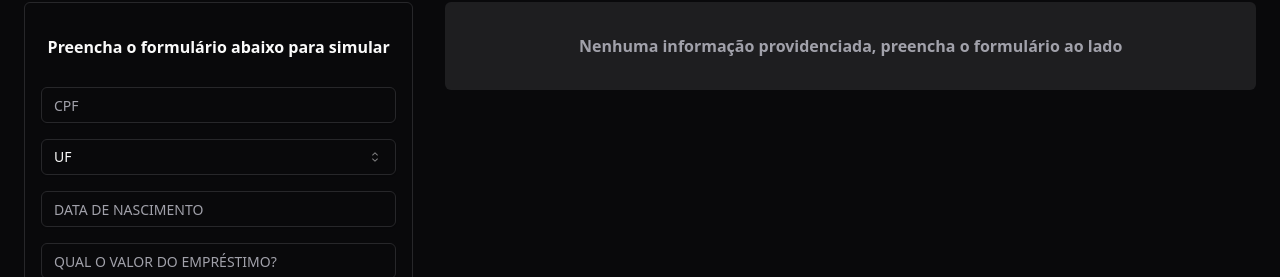
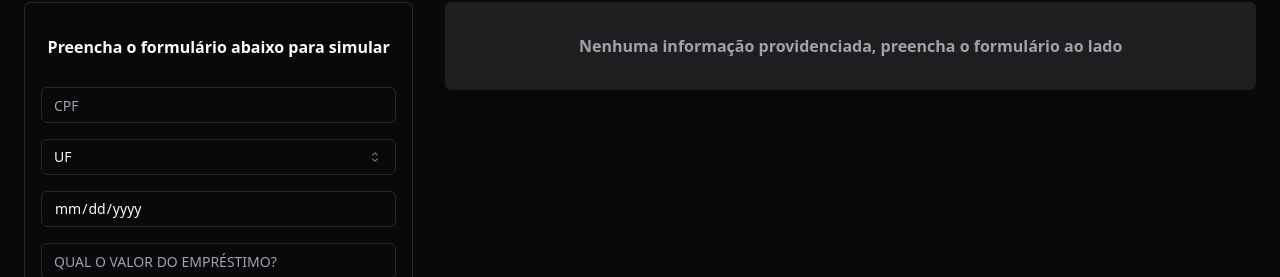
Before and after one commit to rodrigomsrocha/desafio-letalk, a React (Vite) app in the folder web/: page / in a window 1280 px wide. Shown: the part 174-451 px from the top of the page. Built offline with nearby package versions, Linux system fonts and the light colour scheme.

Commit message:
application done

```diff
--- a/web/package.json
+++ b/web/package.json
@@ -10,8 +10,10 @@
     "preview": "vite preview"
   },
   "dependencies": {
+    "@hookform/resolvers": "^3.9.0",
     "@phosphor-icons/react": "^2.1.7",
     "@radix-ui/react-icons": "^1.3.0",
+    "@radix-ui/react-label": "^2.1.0",
     "@radix-ui/react-popover": "^1.1.1",
     "@radix-ui/react-select": "^2.1.1",
     "@radix-ui/react-slot": "^1.1.0",
@@ -21,8 +23,10 @@
     "react": "^18.3.1",
     "react-day-picker": "^8.10.1",
     "react-dom": "^18.3.1",
+    "react-hook-form": "^7.52.2",
     "tailwind-merge": "^2.4.0",
-    "tailwindcss-animate": "^1.0.7"
+    "tailwindcss-animate": "^1.0.7",
+    "zod": "^3.23.8"
   },
   "devDependencies": {
     "@rocketseat/eslint-config": "^2.2.2",
--- a/web/src/app.tsx
+++ b/web/src/app.tsx
@@ -28,6 +28,7 @@
   const [totalFee, setTotalFee] = useState(0)
 
   function handleLoanSimulationInformation(data: LoanSimulationFormType) {
+    setTotalFee(0)
     setLoanSimulationInformation(data)
 
     const newLoan = []
@@ -36,7 +37,7 @@
 
       newLoan.push({
         value: i,
-        fee: i * 0.01,
+        fee: i * (data.uf / 100),
         adjustedValue,
         portion: i > data.portion ? data.portion : adjustedValue,
       })
--- a/web/src/components/loan-form/index.tsx
+++ b/web/src/components/loan-form/index.tsx
@@ -1,5 +1,8 @@
-import { FormEvent } from 'react'
+import { zodResolver } from '@hookform/resolvers/zod'
+import { useForm } from 'react-hook-form'
+import { z } from 'zod'
 import { Button } from '../ui/button'
+import { Form, FormControl, FormField, FormItem, FormMessage } from '../ui/form'
 import { Input } from '../ui/input'
 import {
   Select,
@@ -21,35 +24,75 @@
   handleLoanSimulationInformation: (data: LoanSimulationFormType) => void
 }
 
+const formSchema = z
+  .object({
+    cpf: z
+      .string({ message: 'CPF requerido.' })
+      .min(11, 'CPF Inválido')
+      .max(11, 'CPF Inválido'),
+    uf: z.string({ message: 'UF requerido.' }),
+    dateBirth: z.string({ message: 'Data de nascimento requerida.' }).date(),
+    value: z.coerce
+      .number({ message: 'Valor requerido.' })
+      .positive()
+      .min(50000, 'Empréstimo mínimo de R$ 50.000.'),
+    portion: z.coerce
+      .number({ message: 'Valor da parcela requerida.' })
+      .positive(),
+  })
+  // portion needs to be at least 1% of the value the user inserts
+  .refine((data) => data.portion >= data.value * 0.01, {
+    message: 'A parcela deve ser no mínimo 1% do valor do empréstimo',
+    path: ['portion'],
+  })
+
 export function LoanForm({ handleLoanSimulationInformation }: LoanFormProps) {
-  function onSimulationSubmit(event: FormEvent<HTMLFormElement>) {
-    event.preventDefault()
-    const data = new FormData(event.currentTarget)
+  const form = useForm<z.infer<typeof formSchema>>({
+    resolver: zodResolver(formSchema),
+  })
 
+  function onSimulationSubmit(values: z.infer<typeof formSchema>) {
     const loanSimulationInformation = {
-      cpf: data.get('cpf') as string,
-      uf: Number(data.get('uf')),
-      dateBirth: data.get('date-birth') as string,
-      value: Number(data.get('value')),
-      portion: Number(data.get('portion')),
+      ...values,
+      uf: Number(values.uf),
     }
 
     handleLoanSimulationInformation(loanSimulationInformation)
-
-    event.currentTarget.reset()
   }
 
   return (
+    <Form {...form}>
       <form
-      onSubmit={onSimulationSubmit}
+        onSubmit={form.handleSubmit(onSimulationSubmit)}
         className="space-y-7 px-4 py-8 border border-1 rounded-md shadow-box"
       >
         <p className="font-bold text-center">
           Preencha o formulário abaixo para simular
         </p>
         <div className="flex flex-col gap-4">
-        <Input name="cpf" type="text" placeholder="CPF" />
-        <Select name="uf">
+          <FormField
+            control={form.control}
+            name="cpf"
+            render={({ field }) => (
+              <FormItem>
+                <FormControl>
+                  <Input placeholder="CPF" {...field} />
+                </FormControl>
+                <FormMessage />
+              </FormItem>
+            )}
+          />
+          <FormField
+            control={form.control}
+            name="uf"
+            render={({ field }) => (
+              <FormItem>
+                <FormControl>
+                  <Select
+                    name="uf"
+                    onValueChange={field.onChange}
+                    defaultValue={field.value}
+                  >
                     <SelectTrigger className="w-full">
                       <SelectValue placeholder="UF" />
                     </SelectTrigger>
@@ -60,21 +103,67 @@
                       <SelectItem value="1.1">Espirito Santo</SelectItem>
                     </SelectContent>
                   </Select>
-        <Input name="date-birth" type="text" placeholder="DATA DE NASCIMENTO" />
+                </FormControl>
+                <FormMessage />
+              </FormItem>
+            )}
+          />
+
+          <FormField
+            control={form.control}
+            name="dateBirth"
+            render={({ field }) => (
+              <FormItem>
+                <FormControl>
                   <Input
+                    type="date"
+                    placeholder="DATA DE NASCIMENTO"
+                    {...field}
+                  />
+                </FormControl>
+                <FormMessage />
+              </FormItem>
+            )}
+          />
+          <FormField
+            control={form.control}
             name="value"
-          type="text"
+            render={({ field }) => (
+              <FormItem>
+                <FormControl>
+                  <Input
+                    min={0}
+                    type="number"
                     placeholder="QUAL O VALOR DO EMPRÉSTIMO?"
+                    {...field}
                   />
+                </FormControl>
+                <FormMessage />
+              </FormItem>
+            )}
+          />
+          <FormField
+            control={form.control}
+            name="portion"
+            render={({ field }) => (
+              <FormItem>
+                <FormControl>
                   <Input
-          name="portion"
-          type="text"
+                    min={0}
+                    type="number"
                     placeholder="QUAL O VALOR DESEJA PAGAR POR MÊS?"
+                    {...field}
+                  />
+                </FormControl>
+                <FormMessage />
+              </FormItem>
+            )}
           />
         </div>
         <Button className="w-full" type="submit">
           SIMULAR
         </Button>
       </form>
+    </Form>
   )
 }
--- /dev/null
+++ b/web/src/components/ui/form.tsx
@@ -0,0 +1,176 @@
+import * as React from "react"
+import * as LabelPrimitive from "@radix-ui/react-label"
+import { Slot } from "@radix-ui/react-slot"
+import {
+  Controller,
+  ControllerProps,
+  FieldPath,
+  FieldValues,
+  FormProvider,
+  useFormContext,
+} from "react-hook-form"
+
+import { cn } from "@/lib/utils"
+import { Label } from "@/components/ui/label"
+
+const Form = FormProvider
+
+type FormFieldContextValue<
+  TFieldValues extends FieldValues = FieldValues,
+  TName extends FieldPath<TFieldValues> = FieldPath<TFieldValues>
+> = {
+  name: TName
+}
+
+const FormFieldContext = React.createContext<FormFieldContextValue>(
+  {} as FormFieldContextValue
+)
+
+const FormField = <
+  TFieldValues extends FieldValues = FieldValues,
+  TName extends FieldPath<TFieldValues> = FieldPath<TFieldValues>
+>({
+  ...props
+}: ControllerProps<TFieldValues, TName>) => {
+  return (
+    <FormFieldContext.Provider value={{ name: props.name }}>
+      <Controller {...props} />
+    </FormFieldContext.Provider>
+  )
+}
+
+const useFormField = () => {
+  const fieldContext = React.useContext(FormFieldContext)
+  const itemContext = React.useContext(FormItemContext)
+  const { getFieldState, formState } = useFormContext()
+
+  const fieldState = getFieldState(fieldContext.name, formState)
+
+  if (!fieldContext) {
+    throw new Error("useFormField should be used within <FormField>")
+  }
+
+  const { id } = itemContext
+
+  return {
+    id,
+    name: fieldContext.name,
+    formItemId: `${id}-form-item`,
+    formDescriptionId: `${id}-form-item-description`,
+    formMessageId: `${id}-form-item-message`,
+    ...fieldState,
+  }
+}
+
+type FormItemContextValue = {
+  id: string
+}
+
+const FormItemContext = React.createContext<FormItemContextValue>(
+  {} as FormItemContextValue
+)
+
+const FormItem = React.forwardRef<
+  HTMLDivElement,
+  React.HTMLAttributes<HTMLDivElement>
+>(({ className, ...props }, ref) => {
+  const id = React.useId()
+
+  return (
+    <FormItemContext.Provider value={{ id }}>
+      <div ref={ref} className={cn("space-y-2", className)} {...props} />
+    </FormItemContext.Provider>
+  )
+})
+FormItem.displayName = "FormItem"
+
+const FormLabel = React.forwardRef<
+  React.ElementRef<typeof LabelPrimitive.Root>,
+  React.ComponentPropsWithoutRef<typeof LabelPrimitive.Root>
+>(({ className, ...props }, ref) => {
+  const { error, formItemId } = useFormField()
+
+  return (
+    <Label
+      ref={ref}
+      className={cn(error && "text-destructive", className)}
+      htmlFor={formItemId}
+      {...props}
+    />
+  )
+})
+FormLabel.displayName = "FormLabel"
+
+const FormControl = React.forwardRef<
+  React.ElementRef<typeof Slot>,
+  React.ComponentPropsWithoutRef<typeof Slot>
+>(({ ...props }, ref) => {
+  const { error, formItemId, formDescriptionId, formMessageId } = useFormField()
+
+  return (
+    <Slot
+      ref={ref}
+      id={formItemId}
+      aria-describedby={
+        !error
+          ? `${formDescriptionId}`
+          : `${formDescriptionId} ${formMessageId}`
+      }
+      aria-invalid={!!error}
+      {...props}
+    />
+  )
+})
+FormControl.displayName = "FormControl"
+
+const FormDescription = React.forwardRef<
+  HTMLParagraphElement,
+  React.HTMLAttributes<HTMLParagraphElement>
+>(({ className, ...props }, ref) => {
+  const { formDescriptionId } = useFormField()
+
+  return (
+    <p
+      ref={ref}
+      id={formDescriptionId}
+      className={cn("text-[0.8rem] text-muted-foreground", className)}
+      {...props}
+    />
+  )
+})
+FormDescription.displayName = "FormDescription"
+
+const FormMessage = React.forwardRef<
+  HTMLParagraphElement,
+  React.HTMLAttributes<HTMLParagraphElement>
+>(({ className, children, ...props }, ref) => {
+  const { error, formMessageId } = useFormField()
+  const body = error ? String(error?.message) : children
+
+  if (!body) {
+    return null
+  }
+
+  return (
+    <p
+      ref={ref}
+      id={formMessageId}
+      className={cn("text-[0.8rem] font-medium text-destructive", className)}
+      {...props}
+    >
+      {body}
+    </p>
+  )
+})
+FormMessage.displayName = "FormMessage"
+
+export {
+  useFormField,
+  Form,
+  FormItem,
+  FormLabel,
+  FormControl,
+  FormDescription,
+  FormMessage,
+  FormField,
+}
--- /dev/null
+++ b/web/src/components/ui/label.tsx
@@ -0,0 +1,24 @@
+import * as React from "react"
+import * as LabelPrimitive from "@radix-ui/react-label"
+import { cva, type VariantProps } from "class-variance-authority"
+
+import { cn } from "@/lib/utils"
+
+const labelVariants = cva(
+  "text-sm font-medium leading-none peer-disabled:cursor-not-allowed peer-disabled:opacity-70"
+)
+
+const Label = React.forwardRef<
+  React.ElementRef<typeof LabelPrimitive.Root>,
+  React.ComponentPropsWithoutRef<typeof LabelPrimitive.Root> &
+    VariantProps<typeof labelVariants>
+>(({ className, ...props }, ref) => (
+  <LabelPrimitive.Root
+    ref={ref}
+    className={cn(labelVariants(), className)}
+    {...props}
+  />
+))
+Label.displayName = LabelPrimitive.Root.displayName
+
+export { Label }
--- a/web/src/index.css
+++ b/web/src/index.css
@@ -40,3 +40,9 @@
     @apply bg-background text-foreground;
   }
 }
+
+input[type="date"]::-webkit-inner-spin-button,
+input[type="date"]::-webkit-calendar-picker-indicator {
+    display: none;
+    -webkit-appearance: none;
+}
```
Also changed, not shown: web/src/components/ui/table.tsx (+27 -27 lines), 1 other file (tests, documents, lock files or other folders). Lines whose indentation alone changed are shown as unchanged.
